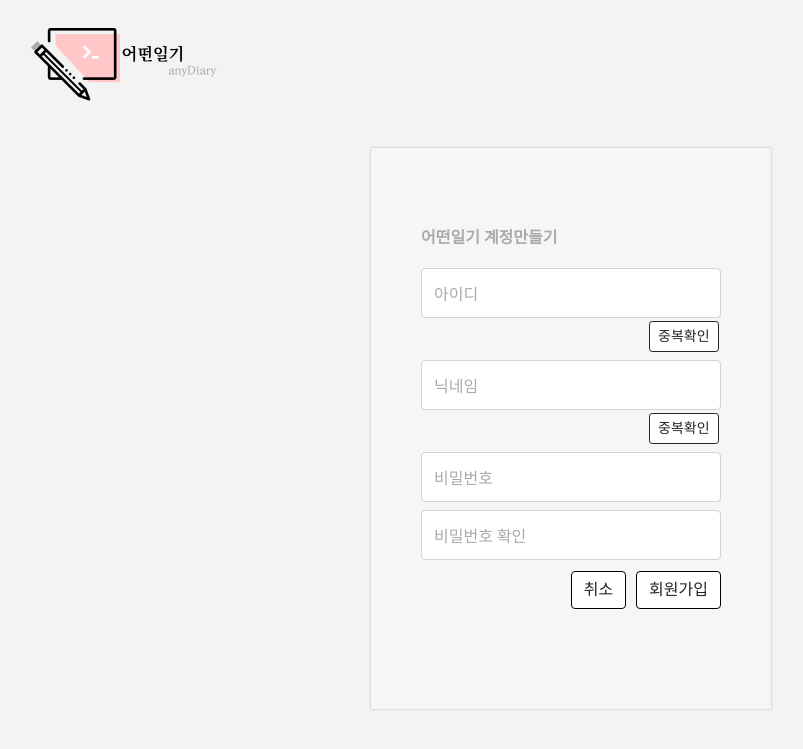
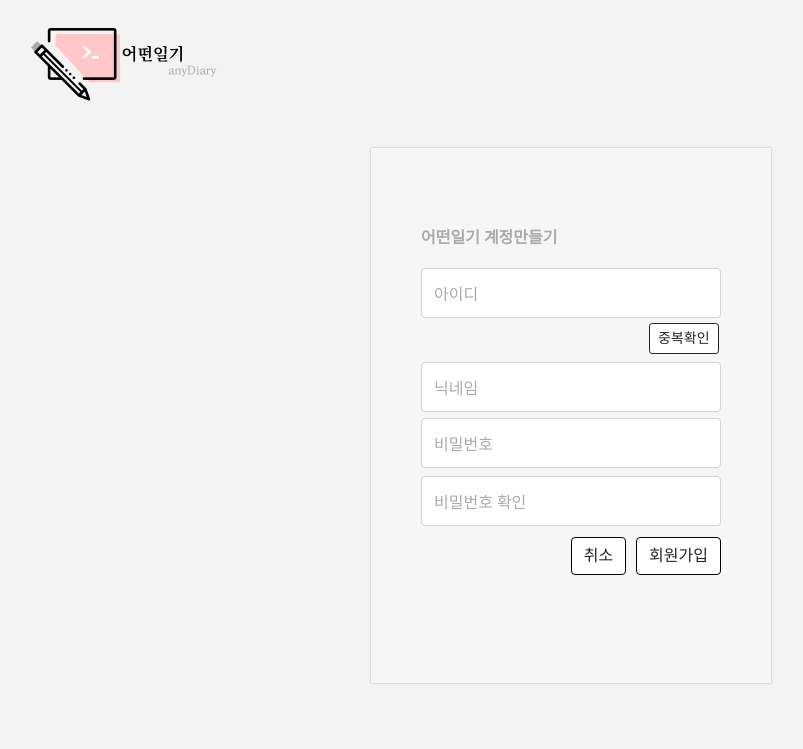
Before and after one commit to suhjaesuk/any_diary, a Flask app: page /register in a window 1280 px wide. Shown: the top 749 px of the page, without its empty margins (69-872 px from the left). Run offline with Flask 2, Linux system fonts and the light colour scheme; some libraries are stand-ins or nearby versions; some web fonts are replaced.

Commit message:
delete check nickname

```diff
--- a/login.py
+++ b/login.py
@@ -127,17 +127,18 @@ def c_id():
 
     return jsonify({'result': 'success', 'status': chk_id})
 
-@bp.route('/api/checkname', methods=['POST'])
-def c_name():
-    chk_name = 0
-    name_receive = request.form['name_give']
-    users = list(db.testUser.find({}, {'_id': False}))
-    for user in users:
-        username = user['username']
-        if username == name_receive:
-            chk_name = 1
-
-    return jsonify({'result': 'success', 'status': chk_name})
+# 회원가입 닉네임 중복체크 시 필요한 코드 deprecated 됨
+# @bp.route('/api/checkname', methods=['POST'])
+# def c_name():
+#     chk_name = 0
+#     name_receive = request.form['name_give']
+#     users = list(db.testUser.find({}, {'_id': False}))
+#     for user in users:
+#         username = user['username']
+#         if username == name_receive:
+#             chk_name = 1
+#
+#     return jsonify({'result': 'success', 'status': chk_name})
 
 
 # if __name__ == '__main__':
--- a/static/js/register.js
+++ b/static/js/register.js
@@ -1,12 +1,9 @@
 let check_id = 0
-let check_name = 0
 
 function change_id() {
     check_id=0
 }
-function change_name() {
-    check_name=0
-}
+
 
 function id_check() {
     var RegExp = /^[a-zA-Z0-9]{4,12}$/;
@@ -47,51 +44,24 @@ function id_check() {
     }
 }
 
-function name_check() {
+function registerform_check() {
+    var RegExp = /^[a-zA-Z0-9]{4,12}$/;
     var n_RegExp = /^[a-zA-Z0-9가-힣]{2,8}$/;
+    var id = document.getElementById("userid");
     var name = document.getElementById("username");
-
+    var password = document.getElementById("userpw");
+    var password2 = document.getElementById("userpw2");
 
     if (name.value == "") {
         alert("닉네임을 입력하세요.");
         name.focus();
         return false;
     }
-
     if (!n_RegExp.test(name.value)) {
         name.focus();
         alert("닉네임은 2~8자의 한글, 영문 대소문자, 숫자로만 입력해 주세요.");
         return false;
-    } else {
-        $.ajax({
-            type: "POST",
-            url: "/api/checkname",
-            data: {
-                name_give: $('#username').val(),
-            },
-            success: function (response) {
-                if (response['status'] === 0) {
-                    check_name = 1
-                    alert('사용 가능한 닉네임 입니다.')
-                } else {
-                    alert('이미 존재하는 닉네임 입니다.')
-                    name.focus();
-                    document.getElementById('username').value = null
-                }
-            }
-        })
-
     }
-}
-
-
-
-function registerform_check() {
-    var RegExp = /^[a-zA-Z0-9]{4,12}$/;
-    var id = document.getElementById("userid");
-    var password = document.getElementById("userpw");
-    var password2 = document.getElementById("userpw2");
-
     if (password.value == "") {
         alert("비밀번호를 입력하세요.");
         password.focus();
@@ -133,3 +103,42 @@ function register() {
         }
     })
 }
+
+
+//회원가입 중복검사 할 시 필요한 코드 deprecated 됨
+// function name_check() {
+//     var n_RegExp = /^[a-zA-Z0-9가-힣]{2,8}$/;
+//     var name = document.getElementById("username");
+//
+//
+//     if (name.value == "") {
+//         alert("닉네임을 입력하세요.");
+//         name.focus();
+//         return false;
+//     }
+//
+//     if (!n_RegExp.test(name.value)) {
+//         name.focus();
+//         alert("닉네임은 2~8자의 한글, 영문 대소문자, 숫자로만 입력해 주세요.");
+//         return false;
+//     } else {
+//         $.ajax({
+//             type: "POST",
+//             url: "/api/checkname",
+//             data: {
+//                 name_give: $('#username').val(),
+//             },
+//             success: function (response) {
+//                 if (response['status'] === 0) {
+//                     check_name = 1
+//                     alert('사용 가능한 닉네임 입니다.')
+//                 } else {
+//                     alert('이미 존재하는 닉네임 입니다.')
+//                     name.focus();
+//                     document.getElementById('username').value = null
+//                 }
+//             }
+//         })
+//
+//     }
+// }
--- a/templates/readContent.html
+++ b/templates/readContent.html
@@ -47,8 +47,8 @@
                 </form>
                 <button id="contentModi" type="submit" form="modiForm"
                     class="btn btn-outline-dark float-right">수정하기</button>
-                <button id="contentDel" type="submit" form="delForm"
-                    class="btn btn-outline-dark float-right">삭제하기</button>
+                <button id="contentDel" type="button" form="delForm"
+                     class="btn btn-outline-dark float-right">삭제하기</button>
             </div>
         </div>
     </div>
--- a/templates/register.html
+++ b/templates/register.html
@@ -31,22 +31,20 @@
 
         <!--회원가입 form-->
         <div class="form-floating mb-2">
-            <input type="text" name="userId" class="form-control" id="userid" placeholder="userId" style="height: 50px;" onchange="change_id()">
+            <input type="text" name="userId" class="form-control" id="userid" placeholder="아이디" style="height: 50px;" onchange="change_id()">
             <label> 아이디 </label>
-            <button type="button" class="btn btn-outline-dark btn-sm" style="margin-left:228px; background-color: #fff; margin-top:3px;" onclick="id_check()">중복확인</button>
+            <button type="button" class="btn btn-outline-dark btn-sm" style="margin-left:228px; background-color: #fff; margin-top:5px;" onclick="id_check()">중복확인</button>
         </div>
         <div class="form-floating mb-2">
-            <input type="text" class="form-control" id="username" placeholder="My Nickname" style="height: 50px;" onchange="change_name()">
+            <input type="text" class="form-control" id="username" placeholder="닉네임" style="height: 50px; margin-bottom:6px;">
             <label> 닉네임 </label>
-            <button type="button" class="btn btn-outline-dark btn-sm" style="margin-left:228px; background-color: #fff; margin-top:3px;" onclick="name_check()">중복확인</button>
-        </div>
         <div class="form-floating mb-2">
-            <input type="password" name="password" class="form-control" id="userpw" placeholder="My Password"
+            <input type="password" name="password" class="form-control" id="userpw" placeholder="비밀번호"
                    style="height: 50px">
             <label> 비밀번호 </label>
         </div>
         <div class="form-floating mb-2">
-            <input type="password" name="password2" class="form-control" id="userpw2" placeholder="password"
+            <input type="password" name="password2" class="form-control" id="userpw2" placeholder="비밀번호 확인"
                    style="height: 50px;">
             <label>비밀번호 확인 </label>
         </div>
```
Also changed, not shown: static/js/readContent.js (+7 -0 lines).
